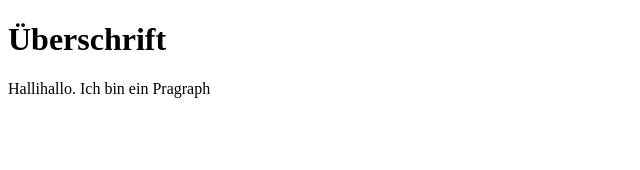
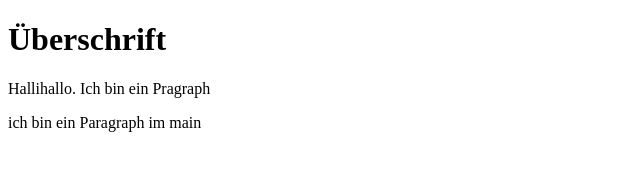
Before and after one commit to VolkerSellner/repotest3, a plain HTML site: page index.html in a window 1280 px wide. Shown: the whole page, without its empty margins (0-640 px from the left). Drawn offline with Linux system fonts and the light colour scheme.

Commit message:
index bearbeitet

```diff
--- a/index.html
+++ b/index.html
@@ -7,5 +7,6 @@
 <body>
     <h1>Überschrift</h1>
     <p>Hallihallo. Ich bin ein Pragraph</p>
+    <p>ich bin ein Paragraph im main</p>
 </body>
 </html>
```
